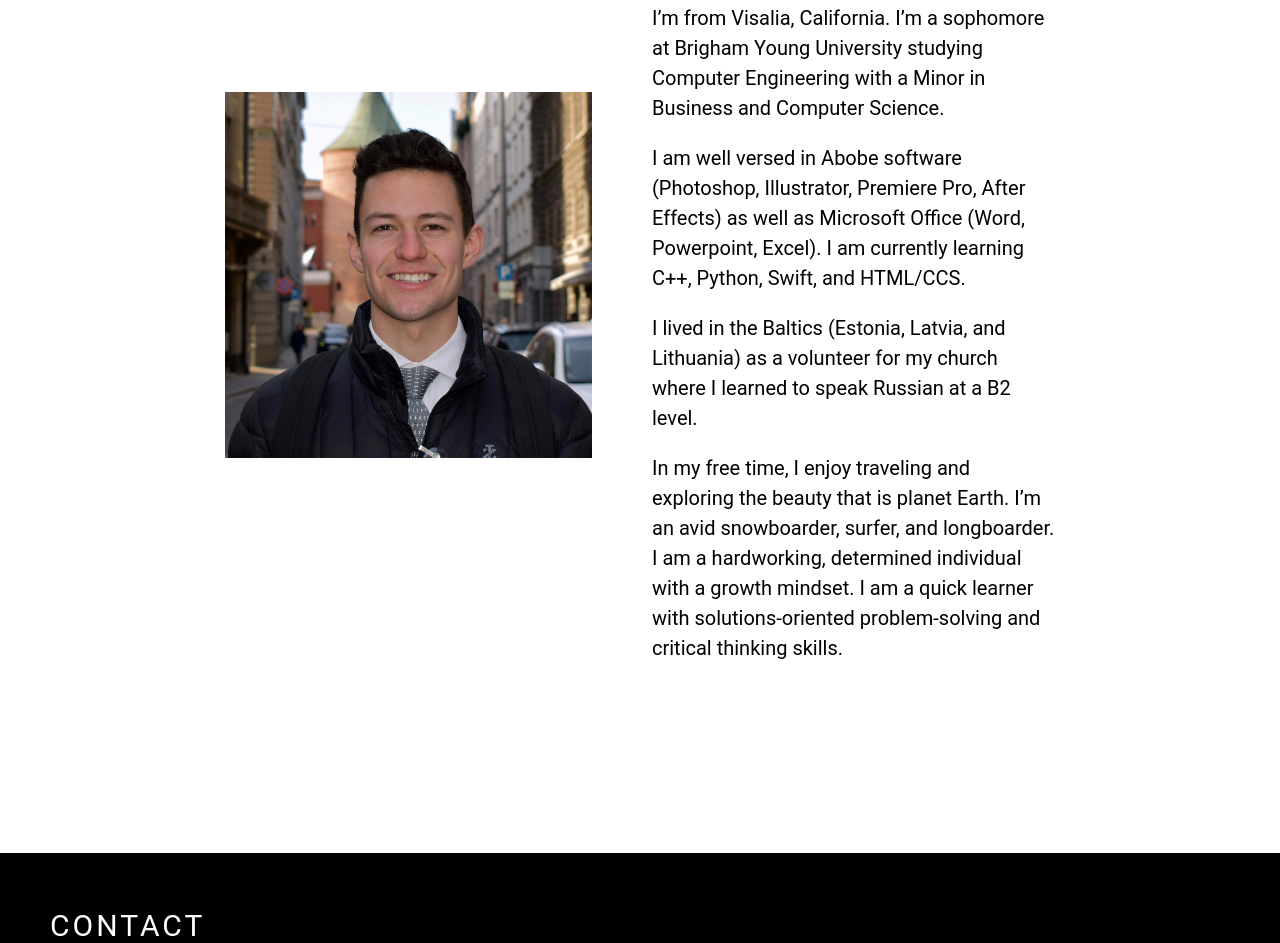
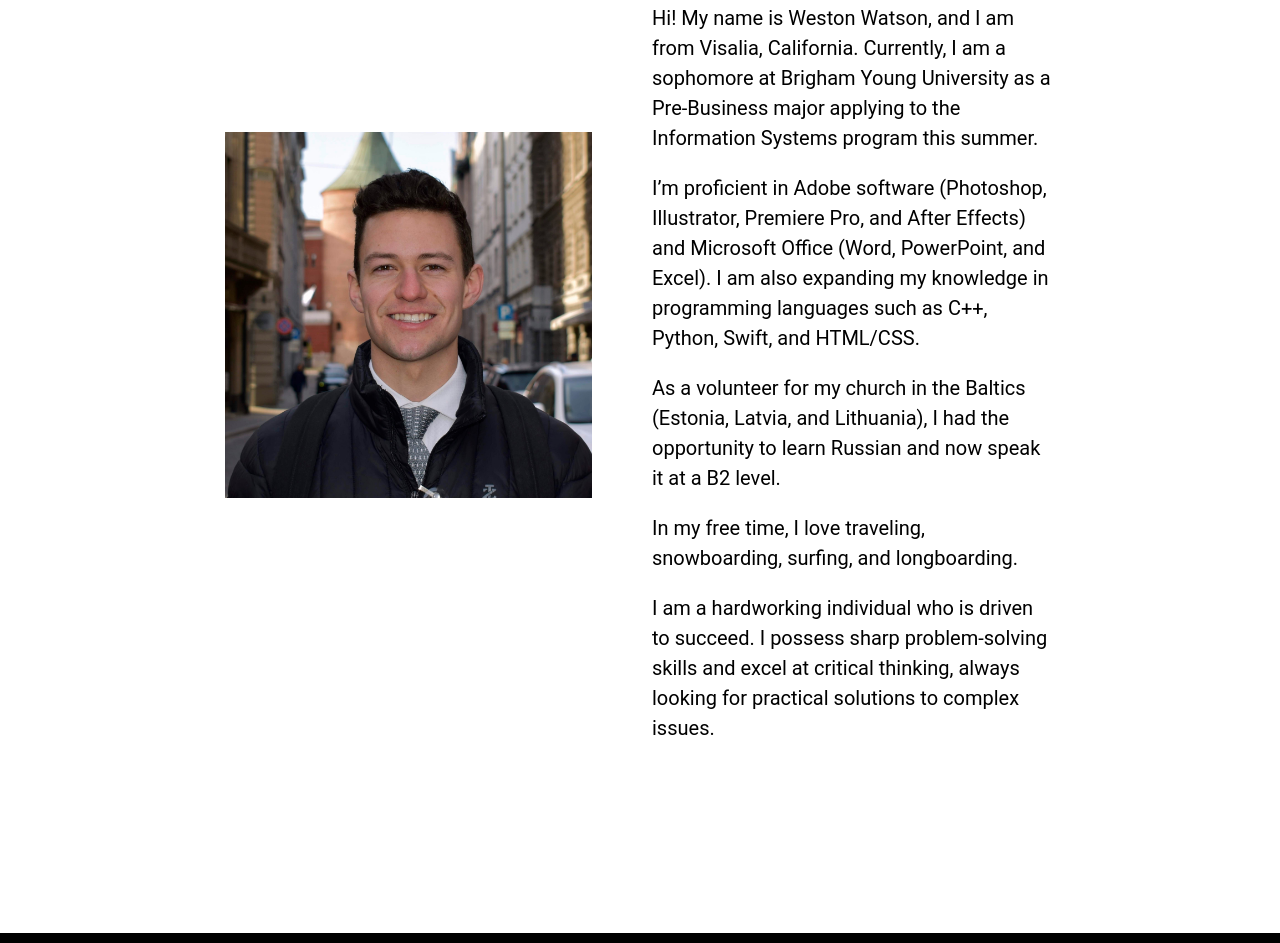
Before and after one commit to westonrwatson/portfolio, a plain HTML site: page about.html in a window 1280 px wide. Shown: the part 363-1306 px from the top of the page. Drawn offline with nearby package versions, Linux system fonts and the light colour scheme.

Commit message:
Update about.html

```diff
--- a/about.html
+++ b/about.html
@@ -79,21 +79,22 @@
                         <span class="fw-bold">Hi! I'm Weston Watson.</span>
                     </div>
                     <div class="section-1-para">
-                        I’m from Visalia, California. I’m a sophomore at Brigham Young University studying Computer Engineering with a Minor in
-                        Business and Computer Science.
+                        Hi! My name is Weston Watson, and I am from Visalia, California. Currently, I am a sophomore at Brigham Young University
+                        as a Pre-Business major applying to the Information Systems program this summer.
                     </div>
                     <div class="section-1-para">
-                        I am well versed in Abobe software (Photoshop, Illustrator, Premiere Pro, After Effects) as well as Microsoft Office
-                        (Word, Powerpoint, Excel). I am currently learning C++, Python, Swift, and HTML/CCS.
+                        I’m proficient in Adobe software (Photoshop, Illustrator, Premiere Pro, and After Effects) and Microsoft Office (Word, PowerPoint, and Excel).
+                        I am also expanding my knowledge in programming languages such as C++, Python, Swift, and HTML/CSS.
                     </div>
                     <div class="section-1-para">
-                        I lived in the Baltics (Estonia, Latvia, and Lithuania) as a volunteer for my church where I learned to speak Russian at
-                        a B2 level.
+                        As a volunteer for my church in the Baltics (Estonia, Latvia, and Lithuania), I had the opportunity to learn Russian and now speak it at a B2 level.
                     </div>
                     <div class="section-1-para">
-                        In my free time, I enjoy traveling and exploring the beauty that is planet Earth. I’m an avid snowboarder, surfer, and
-                        longboarder. I am a hardworking, determined individual with a growth mindset. I am a quick learner with
-                        solutions-oriented problem-solving and critical thinking skills.
+                        In my free time, I love traveling, snowboarding, surfing, and longboarding.
+                    </div>
+                    <div class="section-1-para">
+                        I am a hardworking individual who is driven to succeed.
+                        I possess sharp problem-solving skills and excel at critical thinking, always looking for practical solutions to complex issues.
                     </div>
                 </div>
             </div>
```
